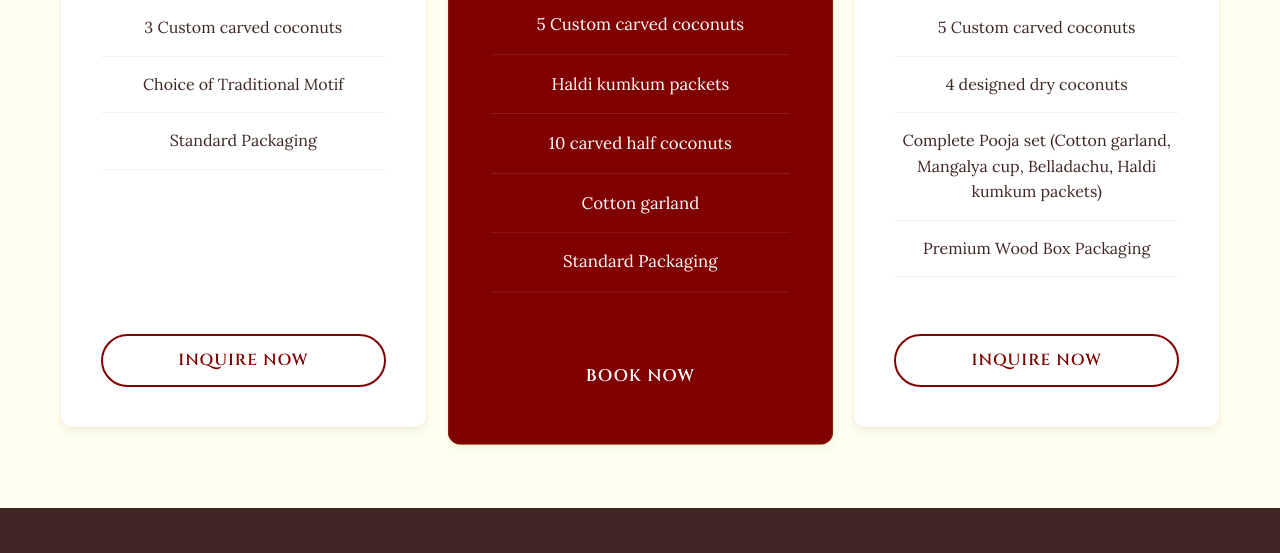
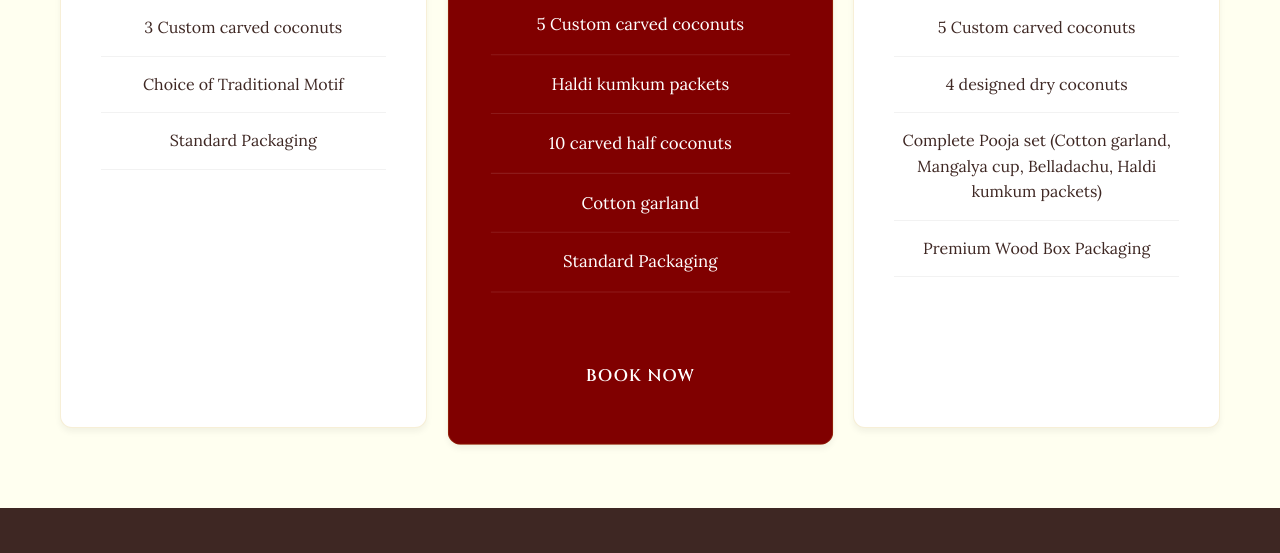
Before and after one commit to sridevi1992-ctrl/Coconut-Shell-Artistry, a website built with Vite: page packages.html in a window 1280 px wide. Shown: the part 439-992 px from the top of the page. Built offline with nearby package versions, Linux system fonts and the light colour scheme.

```diff
--- a/packages.html
+++ b/packages.html
@@ -47,7 +47,6 @@
 
               <li data-i18n="pack_shubh_feat3">Standard Packaging</li>
             </ul>
-            <a href="#contact" class="btn-secondary" data-i18n="pack_inquire">Inquire Now</a>
           </div>
           <div class="pricing-card premium">
             <div class="badge" data-i18n="pack_popular">Most Popular</div>
@@ -72,7 +71,6 @@
               <li data-i18n="pack_mangal_feat2">Complete Pooja Set</li>
               <li data-i18n="pack_mangal_feat3">Premium Wood Box Packaging</li>
             </ul>
-            <a href="#contact" class="btn-secondary" data-i18n="pack_inquire">Inquire Now</a>
           </div>
         </div>
       </div>
```
Also changed, not shown: public/images/hero.jpg.
